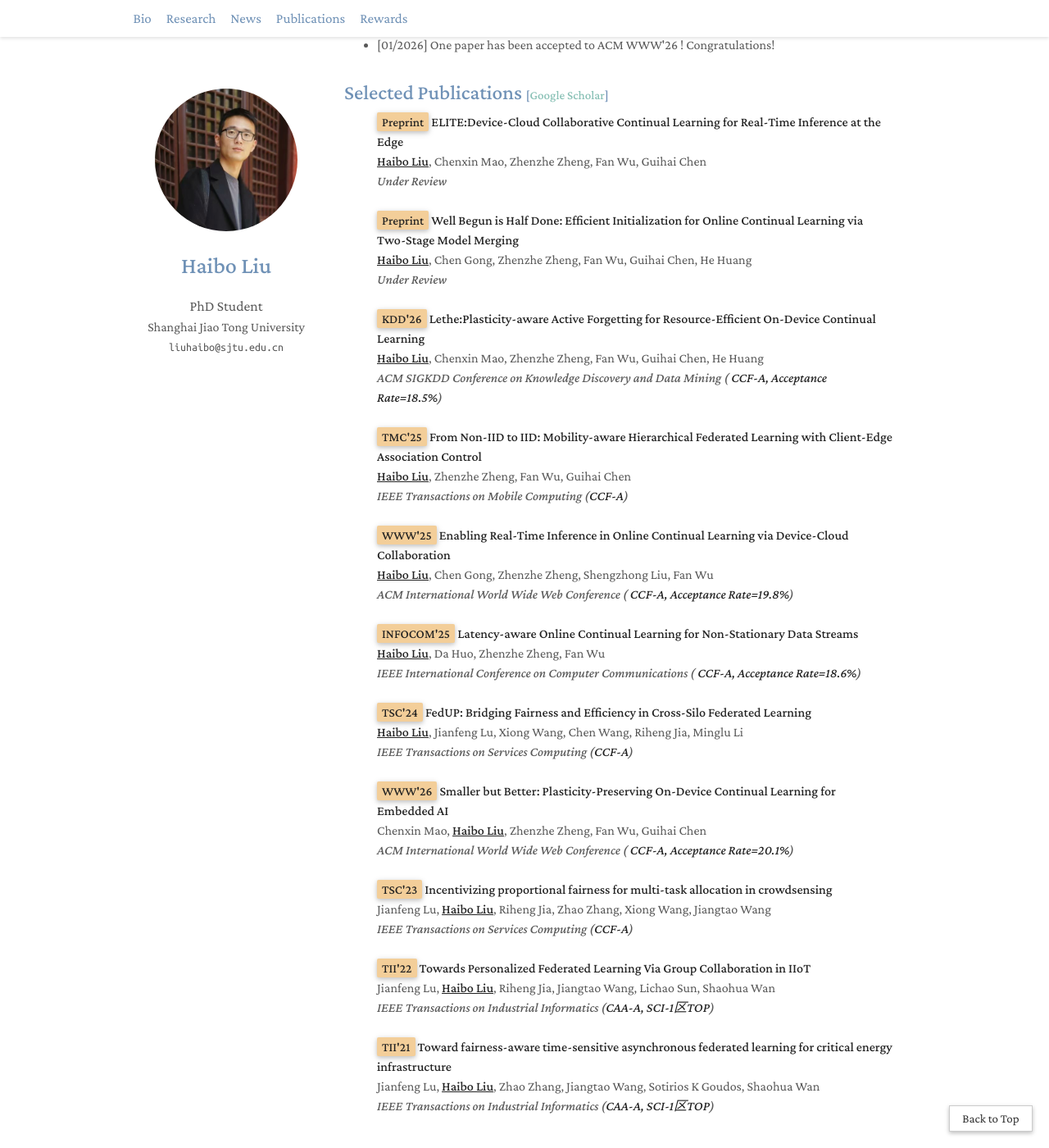
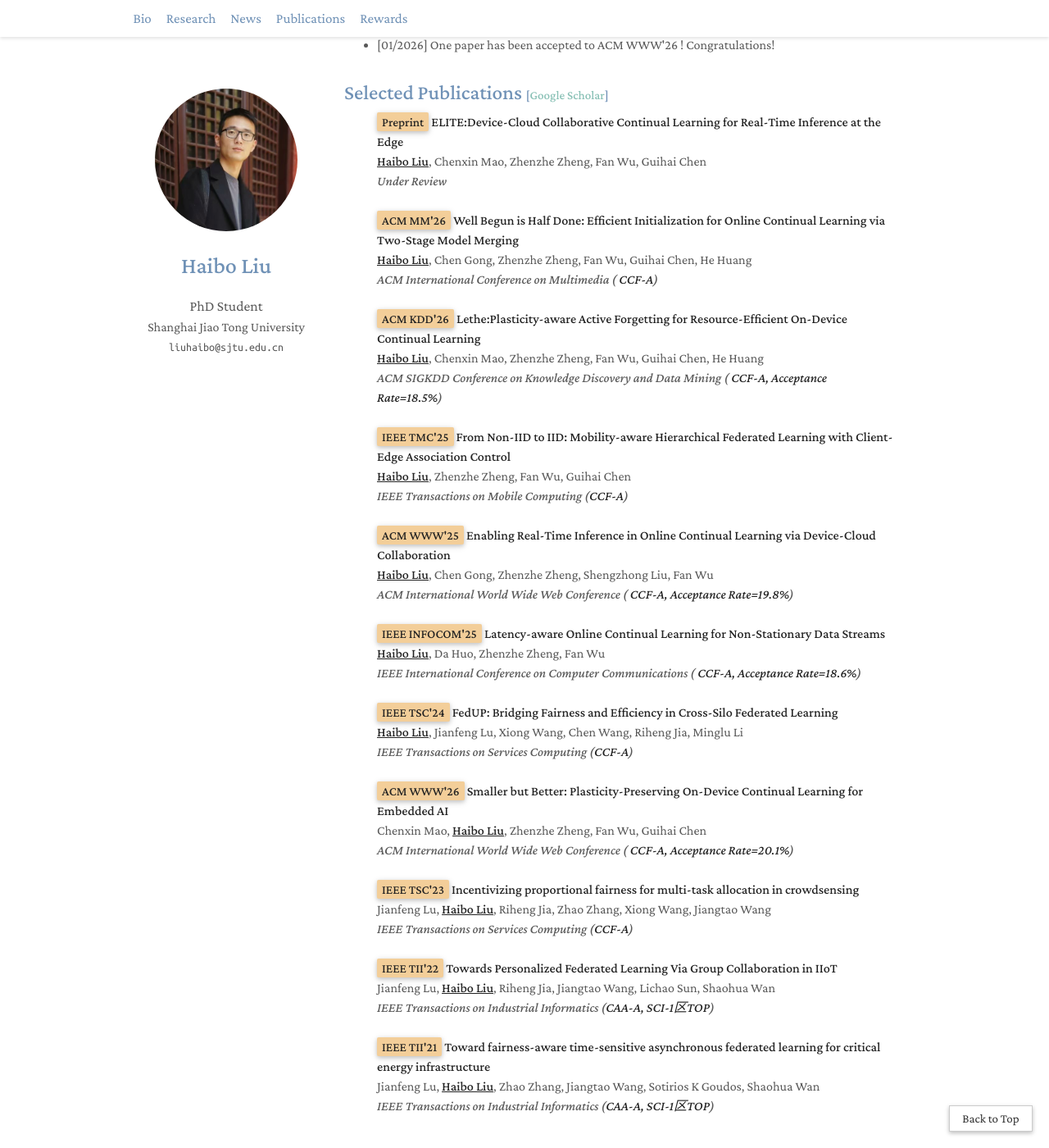
Before and after one commit to liuhaibo919/liuhaibo919.github.io, a Jekyll site: the page built from index.md, in a window 1280 px wide and 1400 px high, scrolled down 362 px. Shown: the whole window at 82% size. Built offline with Jekyll 4.4.1, drawn with Linux system fonts in a browser that asks for light colours; a style sheet for code colours, icons or effects is not loaded.

Commit message:
Update publications.yml

```diff
--- a/_data/publications.yml
+++ b/_data/publications.yml
@@ -6,52 +6,52 @@ main:
 
   - title: "<strong> Well Begun is Half Done: Efficient Initialization for Online Continual Learning via Two-Stage Model Merging</strong>"
     authors: <strong> <u>Haibo Liu</u></strong>, Chen Gong, Zhenzhe Zheng, Fan Wu, Guihai Chen, He Huang
-    pub_short: <strong> Preprint</strong>
-    pub_detail: Under Review
+    pub_short: <strong> ACM MM'26</strong>
+    pub_detail: ACM International Conference on Multimedia (<strong> CCF-A</strong>)
 
 
   - title: "<strong> Lethe:Plasticity-aware Active Forgetting for Resource-Efficient On-Device Continual Learning</strong>"
     authors: <strong> <u>Haibo Liu</u></strong>, Chenxin Mao, Zhenzhe Zheng, Fan Wu, Guihai Chen, He Huang
-    pub_short: <strong> KDD'26</strong>
+    pub_short: <strong> ACM KDD'26</strong>
     pub_detail: ACM SIGKDD Conference on Knowledge Discovery and Data Mining (<strong> CCF-A, Acceptance Rate=18.5%</strong>)
 
   - title: "<strong> From Non-IID to IID: Mobility-aware Hierarchical Federated Learning with Client-Edge Association Control</strong>"
     authors: <strong> <u>Haibo Liu</u></strong>, Zhenzhe Zheng, Fan Wu, Guihai Chen
-    pub_short: <strong> TMC'25</strong>
+    pub_short: <strong> IEEE TMC'25</strong>
     pub_detail: IEEE Transactions on Mobile Computing (<strong>CCF-A</strong>)
 
   - title: "<strong> Enabling Real-Time Inference in Online Continual Learning via Device-Cloud Collaboration</strong>"
     authors: <strong><u>Haibo Liu</u></strong>, Chen Gong, Zhenzhe Zheng, Shengzhong Liu, Fan Wu
-    pub_short: <strong>WWW'25</strong>
+    pub_short: <strong>ACM WWW'25</strong>
     pub_detail: ACM International World Wide Web Conference (<strong> CCF-A, Acceptance Rate=19.8%</strong>)
 
   - title: "<strong> Latency-aware Online Continual Learning for Non-Stationary Data Streams</strong>"
     authors: <strong><u>Haibo Liu</u></strong>, Da Huo, Zhenzhe Zheng, Fan Wu
-    pub_short: <strong>INFOCOM'25</strong>
+    pub_short: <strong>IEEE INFOCOM'25</strong>
     pub_detail: IEEE International Conference on Computer Communications (<strong> CCF-A, Acceptance Rate=18.6%</strong>)
 
   - title: "<strong> FedUP: Bridging Fairness and Efficiency in Cross-Silo Federated Learning</strong>"
     authors: <strong><u>Haibo Liu</u></strong>,  Jianfeng Lu, Xiong Wang, Chen Wang, Riheng Jia, Minglu Li
-    pub_short: <strong>TSC'24</strong>
+    pub_short: <strong>IEEE TSC'24</strong>
     pub_detail: IEEE Transactions on Services Computing (<strong>CCF-A</strong>)
 
   - title: "<strong> Smaller but Better: Plasticity-Preserving On-Device Continual Learning for Embedded AI</strong>"
     authors: Chenxin Mao, <strong><u>Haibo Liu</u></strong>, Zhenzhe Zheng, Fan Wu, Guihai Chen
-    pub_short: <strong>WWW'26</strong>
+    pub_short: <strong>ACM WWW'26</strong>
     pub_detail: ACM International World Wide Web Conference (<strong> CCF-A, Acceptance Rate=20.1%</strong>)
 
 
   - title: "<strong> Incentivizing proportional fairness for multi-task allocation in crowdsensing</strong>"
     authors: Jianfeng Lu, <strong><u>Haibo Liu</u></strong>, Riheng Jia, Zhao Zhang, Xiong Wang, Jiangtao Wang
-    pub_short: <strong>TSC'23</strong>
+    pub_short: <strong>IEEE TSC'23</strong>
     pub_detail: IEEE Transactions on Services Computing (<strong>CCF-A</strong>)
 
   - title: "<strong> Towards Personalized Federated Learning Via Group Collaboration in IIoT</strong>"
     authors: Jianfeng Lu, <strong><u>Haibo Liu</u></strong>, Riheng Jia, Jiangtao Wang, Lichao Sun, Shaohua Wan
-    pub_short: <strong>TII'22</strong>
+    pub_short: <strong>IEEE TII'22</strong>
     pub_detail: IEEE Transactions on Industrial Informatics (<strong>CAA-A, SCI-1区TOP</strong>)
 
   - title: "<strong> Toward fairness-aware time-sensitive asynchronous federated learning for critical energy infrastructure</strong>"
     authors: Jianfeng Lu, <strong><u>Haibo Liu</u></strong>, Zhao Zhang, Jiangtao Wang, Sotirios K Goudos, Shaohua Wan
-    pub_short: <strong>TII'21</strong>
+    pub_short: <strong>IEEE TII'21</strong>
     pub_detail: IEEE Transactions on Industrial Informatics (<strong>CAA-A, SCI-1区TOP</strong>)
```
